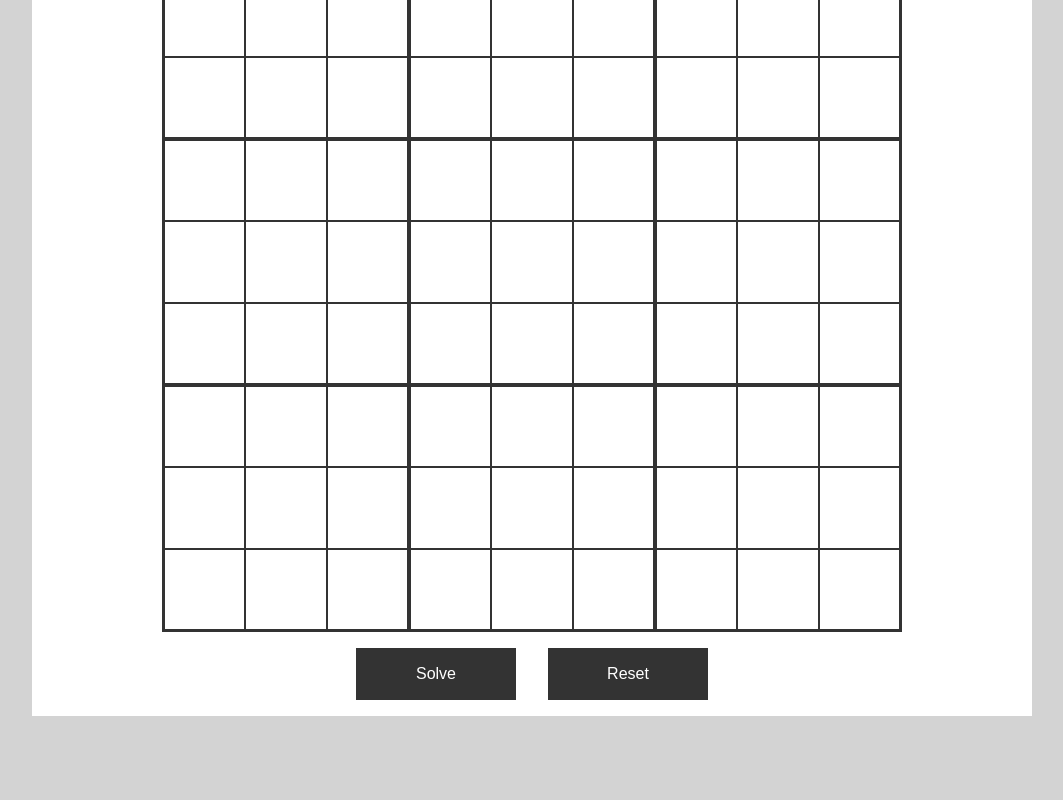
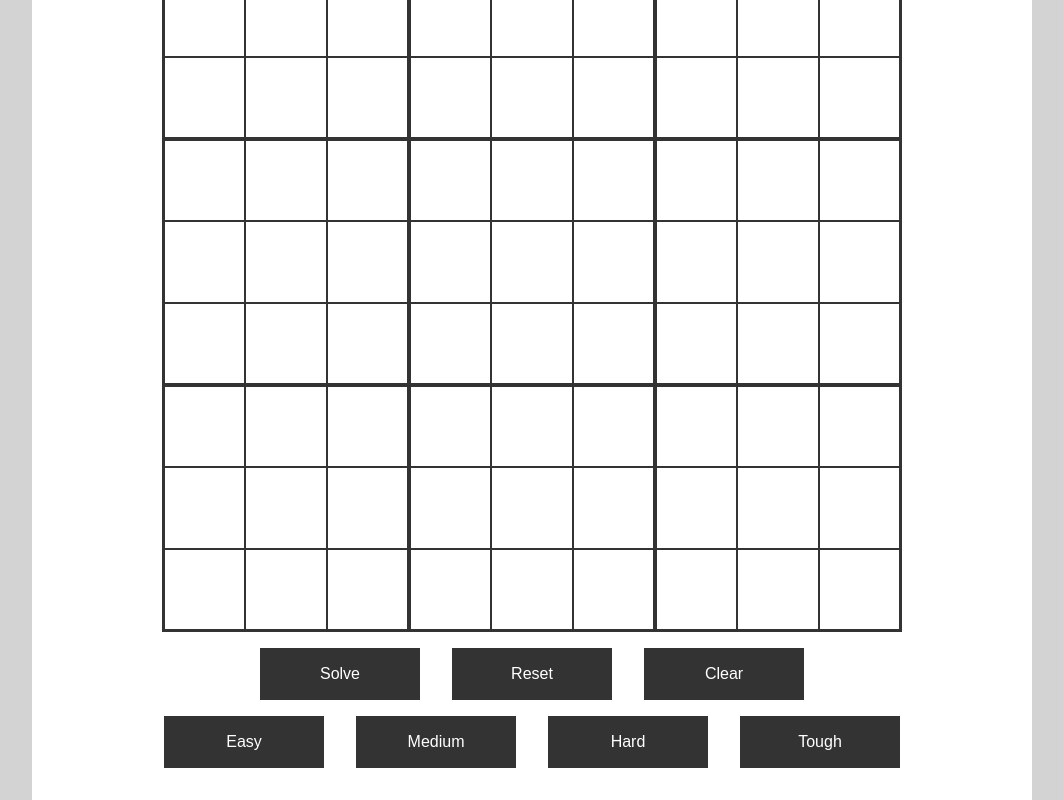
Before and after one commit to MomomeYeah/react-sudocool, a React (Create React App) app: page / in a window 1280 px wide. Shown: the part 200-1000 px from the top of the page, without its empty margins (108-1171 px from the left). Before the commit the page ends 916 px from the top, so only its background shows below. Built offline with nearby package versions, Linux system fonts and the light colour scheme; the HTML template or start-up script is replaced by a standard one.

Commit message:
Add convenience buttons to clear the board, as well as to populate easy / medium / hard / tough puzzles

```diff
--- a/src/App.css
+++ b/src/App.css
@@ -45,7 +45,9 @@ nav.title img {
     height: 40px;
 }
 
-/* any input/link/etc. for performing an action */
+.buttonGroup {
+    margin-bottom: 1em;
+}
 .button {
     background-color: var(--color-dark);
     color: var(--color-light);
--- a/src/App.tsx
+++ b/src/App.tsx
@@ -152,6 +152,41 @@ export default function App() {
         setPrefilledSquares([]);
     }
 
+    // empty the board, returning it to a pristine state
+    function handleClickClear() {
+        setHistory([Array(boardSize ** 2).fill("")]);
+        setSquares(Array(boardSize ** 2).fill(""));
+        setReadOnly(false);
+        setPrefilledSquares([] as Array<number>);
+    }
+
+    function populateBoard(squareArray: Array<string>) {
+        setHistory([squareArray]);
+        setSquares(squareArray);
+        setReadOnly(false);
+        setPrefilledSquares([] as Array<number>);
+    }
+
+    function populateEasy() {
+        const squareArray = ['', '', '', '7', '', '5', '', '8', '2', '', '', '1', '6', '3', '', '', '9', '', '', '', '8', '2', '', '', '6', '3', '', '', '7', '', '', '1', '', '4', '6', '3', '', '', '4', '', '', '', '8', '', '', '5', '8', '3', '', '9', '', '', '7', '', '', '2', '7', '', '', '4', '6', '', '', '', '1', '', '', '8', '7', '5', '', '', '3', '4', '', '9', '', '1', '', '', ''];
+        populateBoard(squareArray);
+    }
+
+    function populateMedium() {
+        const squareArray = ['', '', '5', '4', '', '', '', '1', '', '7', '', '9', '1', '', '8', '', '', '', '1', '', '', '', '', '3', '', '2', '', '', '6', '', '', '', '7', '', '4', '', '9', '1', '2', '', '', '', '8', '7', '6', '', '4', '', '8', '', '', '', '9', '', '', '5', '', '6', '', '', '', '', '9', '', '', '', '3', '', '4', '6', '', '1', '', '3', '', '', '', '7', '2', '', ''];
+        populateBoard(squareArray);
+    }
+
+    function populateHard() {
+        const squareArray = ['4', '', '2', '', '', '', '', '5', '1', '', '', '', '2', '', '9', '', '', '', '', '', '', '', '7', '', '6', '', '', '', '', '', '', '6', '', '9', '', '', '', '9', '', '7', '', '1', '', '4', '', '', '', '4', '', '3', '', '', '', '', '', '', '3', '', '7', '', '', '', '', '', '', '', '6', '', '8', '', '', '', '2', '5', '', '', '', '', '1', '', '7'];
+        populateBoard(squareArray);
+    }
+
+    function populateTough() {
+        const squareArray = ['', '', '', '', '3', '', '', '', '7', '', '', '8', '4', '', '', '', '2', '', '', '', '', '', '', '5', '4', '', '', '', '', '2', '', '4', '', '', '', '6', '', '', '1', '', '7', '', '5', '', '', '7', '', '', '', '8', '', '1', '', '', '', '', '1', '7', '', '', '', '', '', '', '4', '', '', '', '9', '3', '', '', '9', '', '', '', '2', '', '', '', ''];
+        populateBoard(squareArray);
+    }
+
     return (
         <div className="sudocool-container">
             <SudoCoolBoard
@@ -160,9 +195,16 @@ export default function App() {
                 prefilledSquares={prefilledSquares}
                 updateSquare={updateSquare}
                 readOnly={readOnly} />
-            <div>
+            <div className="buttonGroup">
                 <input type="button" value="Solve" className="button" onClick={handleClickSubmit}/>
                 <input type="button" value="Reset" className="button" onClick={handleClickReset}/>
+                <input type="button" value="Clear" className="button" onClick={handleClickClear}/>
+            </div>
+            <div className="buttonGroup">
+                <input type="button" value="Easy" className="button" onClick={populateEasy}/>
+                <input type="button" value="Medium" className="button" onClick={populateMedium}/>
+                <input type="button" value="Hard" className="button" onClick={populateHard}/>
+                <input type="button" value="Tough" className="button" onClick={populateTough}/>
             </div>
         </div>
     );
```
Also changed, not shown: 1 other file (tests, documents, lock files or other folders).
